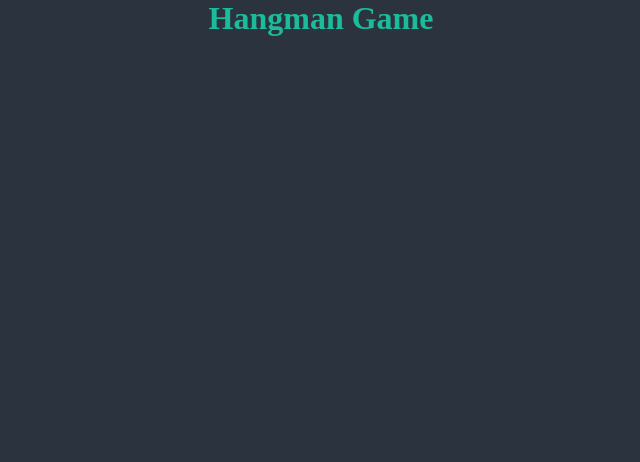
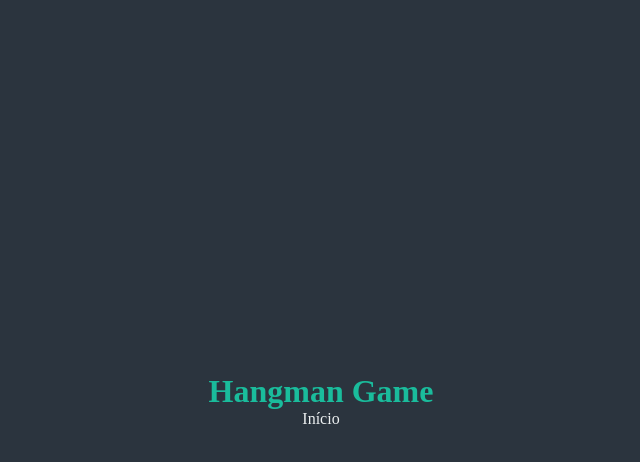
Before and after one commit to StarLordCraft/vueHangManGame, a Vue app: page / in a window 1280 px wide. Shown: the top 462 px of the page, without its empty margins (319-959 px from the left). Built offline with nearby package versions, Linux system fonts and the light colour scheme.

Commit message:
Starting to think like my old CPP version

```diff
--- a/src/App.vue
+++ b/src/App.vue
@@ -1,16 +1,31 @@
 <script setup>
   import {ref} from 'vue';
-  const title = ref('title');
+  let tela = 'inicio';
 </script>
 
 <template>
-  <div>
-    <h1 :id="title">Hangman Game</h1>
-  </div>
+  <main id="app">
+    <h1 id="title">Hangman Game</h1>
+    <section v-if="tela === 'inicio'" id="inicio">
+      Início
+    </section>
+    <section v-if="tela === 'game'" id="game">
+      Jogo
+    </section>
+  </main>
 </template>
 
 <style scoped>
   #title{
     color: var(--color-text-title);
   }
+
+  #app{
+    width: 100%;
+    height: 100vh;
+    display: flex;
+    flex-direction: column;
+    align-items: center;
+    justify-content: center;
+}
 </style>
--- a/src/components/letter.vue
+++ b/src/components/letter.vue
@@ -1,8 +1,5 @@
 <script>
-    export default{
-        name: "Letter",
-        props: [letter],
-    }
+
 </script>
 
 <template>
--- a/src/styles.css
+++ b/src/styles.css
@@ -18,10 +18,5 @@
 body{
     min-height: 100vh;
     background-color: var(--color-background);
+    color: var(--color-text-light);
 }
-
-#app{
-    display: flex;
-    align-items: center;
-    justify-content: center;
-}
```
